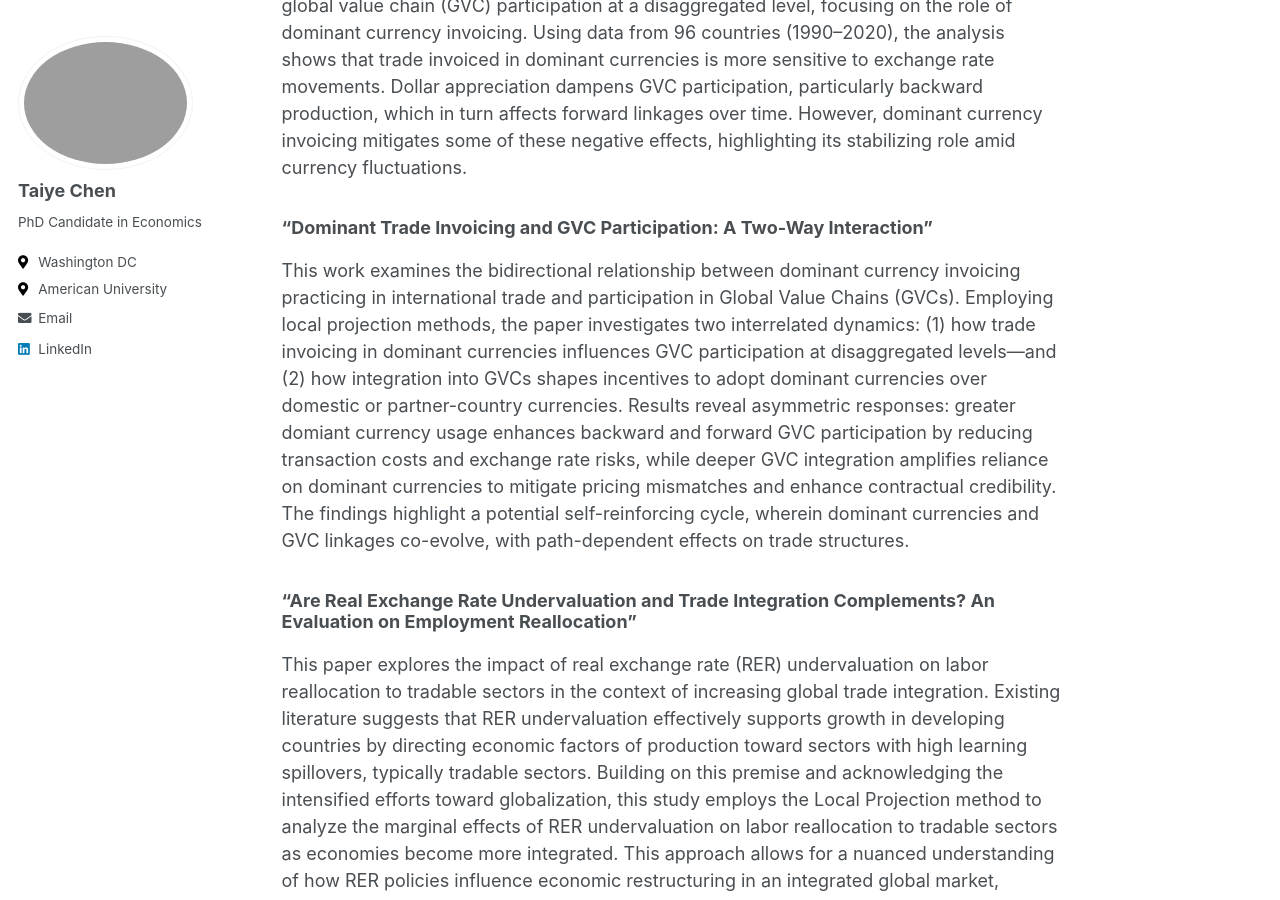
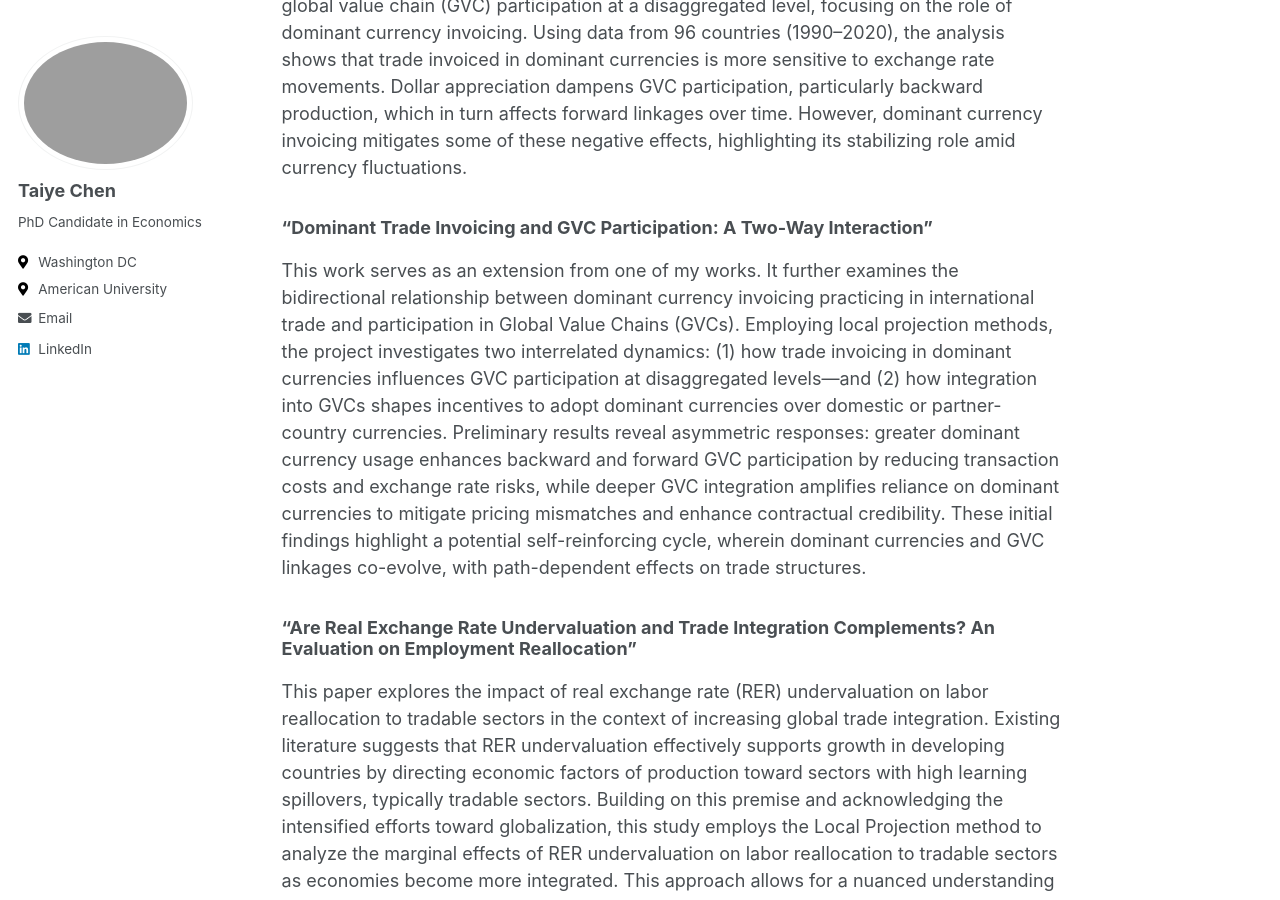
Before and after one commit to taiyechen/taiyechen.github.io, a Jekyll site: the page built from _pages/research.md, in a window 1280 px wide and 900 px high, scrolled down 657 px. Built offline with Jekyll 4.4.1, drawn with Linux system fonts in a browser that asks for light colours.

Commit message:
update research

```diff
--- a/_pages/research.md
+++ b/_pages/research.md
@@ -21,7 +21,7 @@ My second major research agenda explores the effects of geoeconomic fragmentatio
 
 ### "Dominant Trade Invoicing and GVC Participation: A Two-Way Interaction"
 
- This work examines the bidirectional relationship between dominant currency invoicing practicing in international trade and participation in Global Value Chains (GVCs). Employing local projection methods, the paper investigates two interrelated dynamics: (1) how trade invoicing in dominant currencies influences GVC participation at disaggregated levels—and (2) how integration into GVCs shapes incentives to adopt dominant currencies over domestic or partner-country currencies. Results reveal asymmetric responses: greater domiant currency usage enhances backward and forward GVC participation by reducing transaction costs and exchange rate risks, while deeper GVC integration amplifies reliance on dominant currencies to mitigate pricing mismatches and enhance contractual credibility. The findings highlight a potential self-reinforcing cycle, wherein dominant currencies and GVC linkages co-evolve, with path-dependent effects on trade structures.
+ This work serves as an extension from one of my works. It further examines the bidirectional relationship between dominant currency invoicing practicing in international trade and participation in Global Value Chains (GVCs). Employing local projection methods, the project investigates two interrelated dynamics: (1) how trade invoicing in dominant currencies influences GVC participation at disaggregated levels—and (2) how integration into GVCs shapes incentives to adopt dominant currencies over domestic or partner-country currencies. Preliminary results reveal asymmetric responses: greater dominant currency usage enhances backward and forward GVC participation by reducing transaction costs and exchange rate risks, while deeper GVC integration amplifies reliance on dominant currencies to mitigate pricing mismatches and enhance contractual credibility. These initial findings highlight a potential self-reinforcing cycle, wherein dominant currencies and GVC linkages co-evolve, with path-dependent effects on trade structures.
 
 ### "Are Real Exchange Rate Undervaluation and Trade Integration Complements? An Evaluation on Employment Reallocation"
 
```
